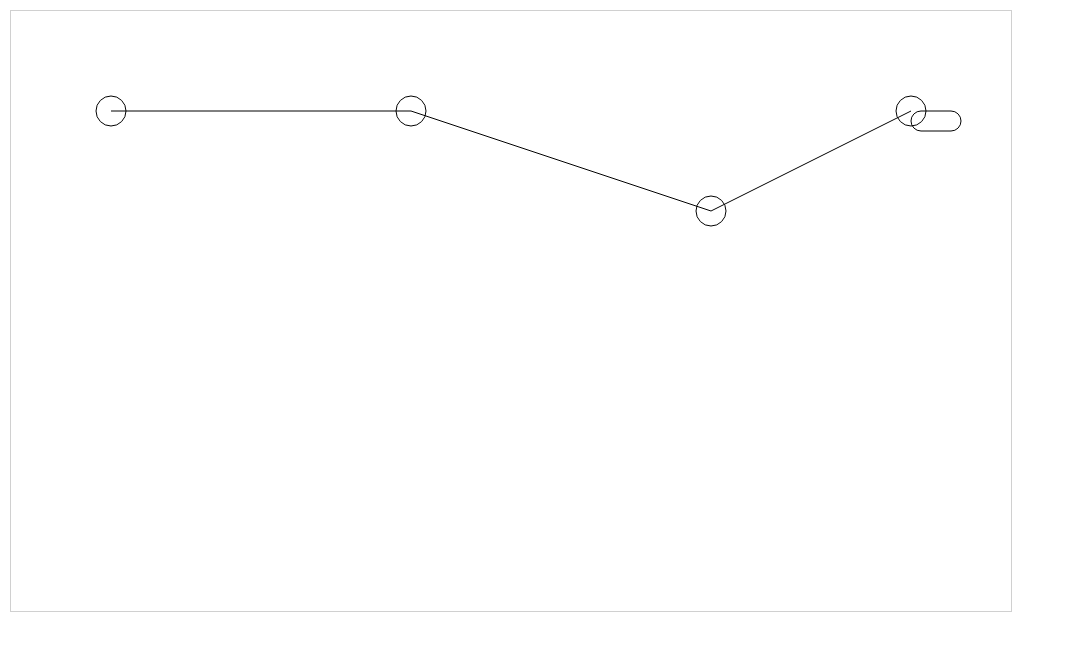
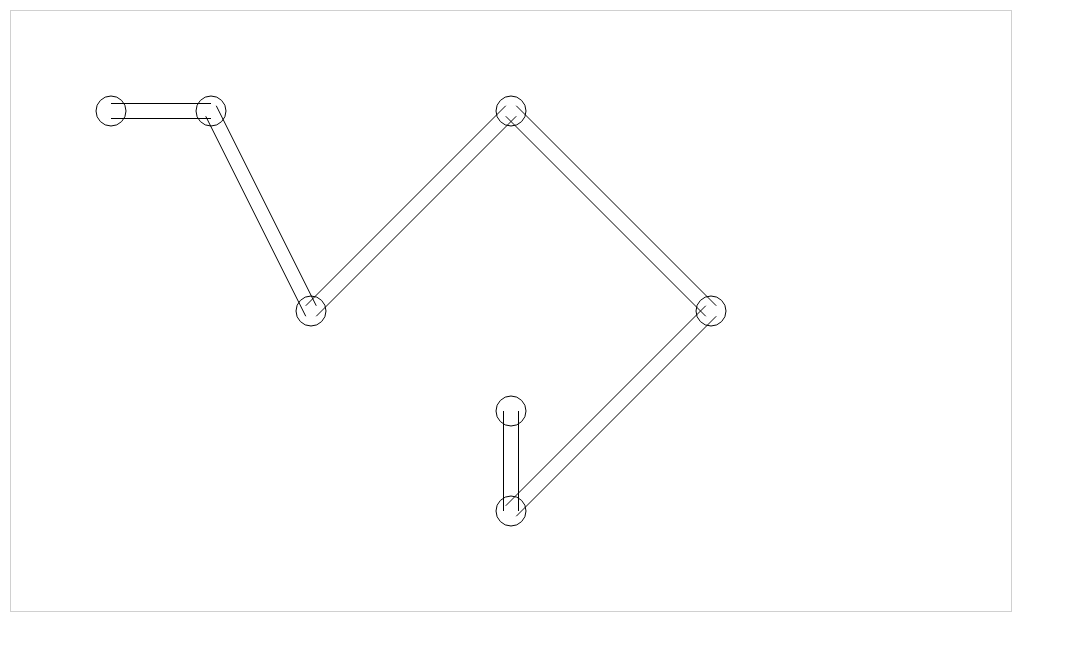
Before and after one commit to harunsmrkovic/subway, a React (Create React App) app: page / in a window 1280 px wide. Shown: the top 650 px of the page, without its empty margins (0-1065 px from the left). Built offline with nearby package versions, Linux system fonts and the light colour scheme.

Commit message:
Add logic for rendering 2 lines between stations

```diff
--- a/src/Track/index.jsx
+++ b/src/Track/index.jsx
@@ -20,7 +20,8 @@ class Track extends Component {
   }
 
   static defaultProps = {
-    stationSize: 30
+    stationSize: 30,
+    railsDistance: 15
   }
 
   render() {
@@ -43,19 +44,116 @@ class Track extends Component {
   renderLines() {
     const { stations } = this.props
 
-    return stations.map(({ x, y, name }, i) => {
+    return [
+      stations.map(({ x, y, name }, i) => {
         return (
           i < stations.length - 1 && (
             <Line
               key={name}
-            fromX={x}
-            fromY={y}
-            toX={stations[i + 1].x}
-            toY={stations[i + 1].y}
+              {...this.determinePositionForRails(
+                x,
+                y,
+                stations[i + 1].x,
+                stations[i + 1].y
+              )[0]}
+            />
+          )
+        )
+      }),
+      stations.map(({ x, y, name }, i) => {
+        return (
+          i < stations.length - 1 && (
+            <Line
+              {...this.determinePositionForRails(
+                x,
+                y,
+                stations[i + 1].x,
+                stations[i + 1].y
+              )[1]}
             />
           )
         )
       })
+    ]
+  }
+
+  determinePositionForRails(fromX, fromY, toX, toY) {
+    const { railsDistance } = this.props
+
+    const halfDistance = railsDistance / 2
+    const angleCorrection = railsDistance * 0.15
+
+    if (fromY === toY) {
+      return [
+        {
+          fromX,
+          fromY: fromY - halfDistance,
+          toX,
+          toY: toY - halfDistance
+        },
+        {
+          fromX,
+          fromY: fromY + halfDistance,
+          toX,
+          toY: toY + halfDistance
+        }
+      ]
+    }
+
+    if (fromX === toX) {
+      return [
+        {
+          fromX: fromX - halfDistance,
+          fromY,
+          toX: toX - halfDistance,
+          toY
+        },
+        {
+          fromX: fromX + halfDistance,
+          fromY,
+          toX: toX + halfDistance,
+          toY
+        }
+      ]
+    }
+
+    if (fromY < toY && fromX < toX) {
+      return [
+        {
+          fromX: fromX - halfDistance + angleCorrection,
+          fromY: fromY + halfDistance - angleCorrection,
+          toX: toX - halfDistance + angleCorrection,
+          toY: toY + halfDistance - angleCorrection
+        },
+        {
+          fromX: fromX + halfDistance - angleCorrection,
+          fromY: fromY - halfDistance + angleCorrection,
+          toX: toX + halfDistance - angleCorrection,
+          toY: toY - halfDistance + angleCorrection
+        }
+      ]
+    } else {
+      return [
+        {
+          fromX: fromX - halfDistance + angleCorrection,
+          fromY: fromY - halfDistance + angleCorrection,
+          toX: toX - halfDistance + angleCorrection,
+          toY: toY - halfDistance + angleCorrection
+        },
+        {
+          fromX: fromX + halfDistance - angleCorrection,
+          fromY: fromY + halfDistance - angleCorrection,
+          toX: toX + halfDistance - angleCorrection,
+          toY: toY + halfDistance - angleCorrection
+        }
+      ]
+    }
+
+    // }
+
+    // return [{ fromX: fromX - , fromY, toX, toY }, { fromX, fromY, toX, toY }]
+
+    // return [{ fromX, fromY, toX, toY }, { fromX, fromY, toX, toY }]
   }
 
   get stationsOnTrack() {
--- a/src/Trains/index.jsx
+++ b/src/Trains/index.jsx
@@ -35,17 +35,17 @@ export default class Trains extends Component {
 
   render() {
     const midpoint = this.midpoint(
-      this.props.stations[2].x,
-      this.props.stations[2].y,
-      this.props.stations[3].x,
-      this.props.stations[3].y,
+      this.props.stations[0].x,
+      this.props.stations[0].y,
+      this.props.stations[1].x,
+      this.props.stations[1].y,
       this.state.moved
     )
+    return null
 
     return (
       <Layer {...this.props.wrapperSize}>
         <Rectangle
-          key="train"
           x={midpoint.x}
           y={midpoint.y}
           width={50}
--- a/src/mocks/city.js
+++ b/src/mocks/city.js
@@ -10,19 +10,34 @@ export default [
       },
       {
         name: 'Reinickendorf',
-        x: 40,
+        x: 20,
         y: 10
       },
       {
         name: 'Schwartzkopf Strasse',
-        x: 70,
-        y: 20,
+        x: 30,
+        y: 30,
         terminus: true
       },
       {
         name: 'Naturkunde Museum',
-        x: 90,
+        x: 50,
         y: 10
+      },
+      {
+        name: 'Oranierburger Tor',
+        x: 70,
+        y: 30
+      },
+      {
+        name: 'Friedrich Strasse',
+        x: 50,
+        y: 50
+      },
+      {
+        name: 'Mustafa',
+        x: 50,
+        y: 40
       }
     ]
   }
```
Lines whose indentation alone changed are shown as unchanged.
